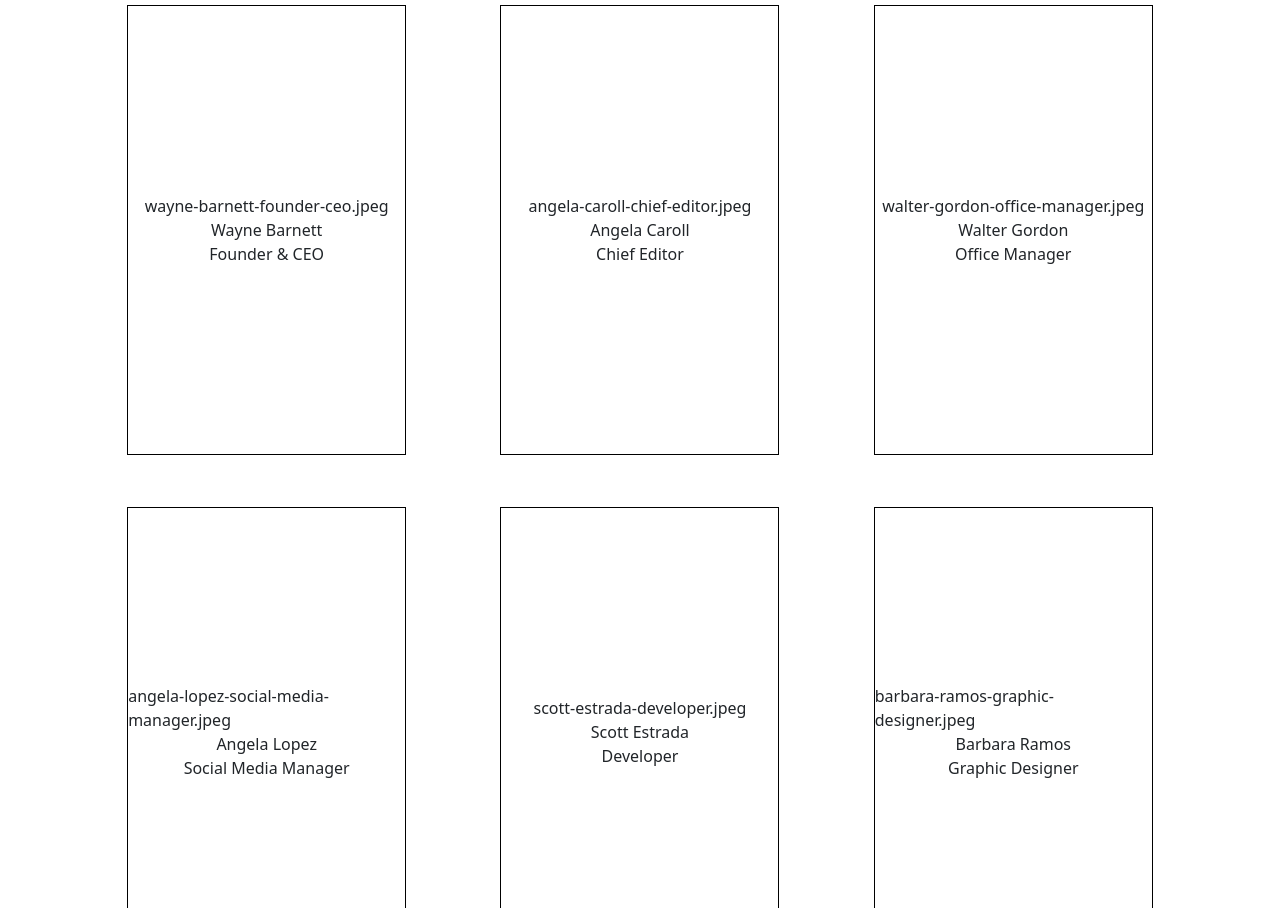
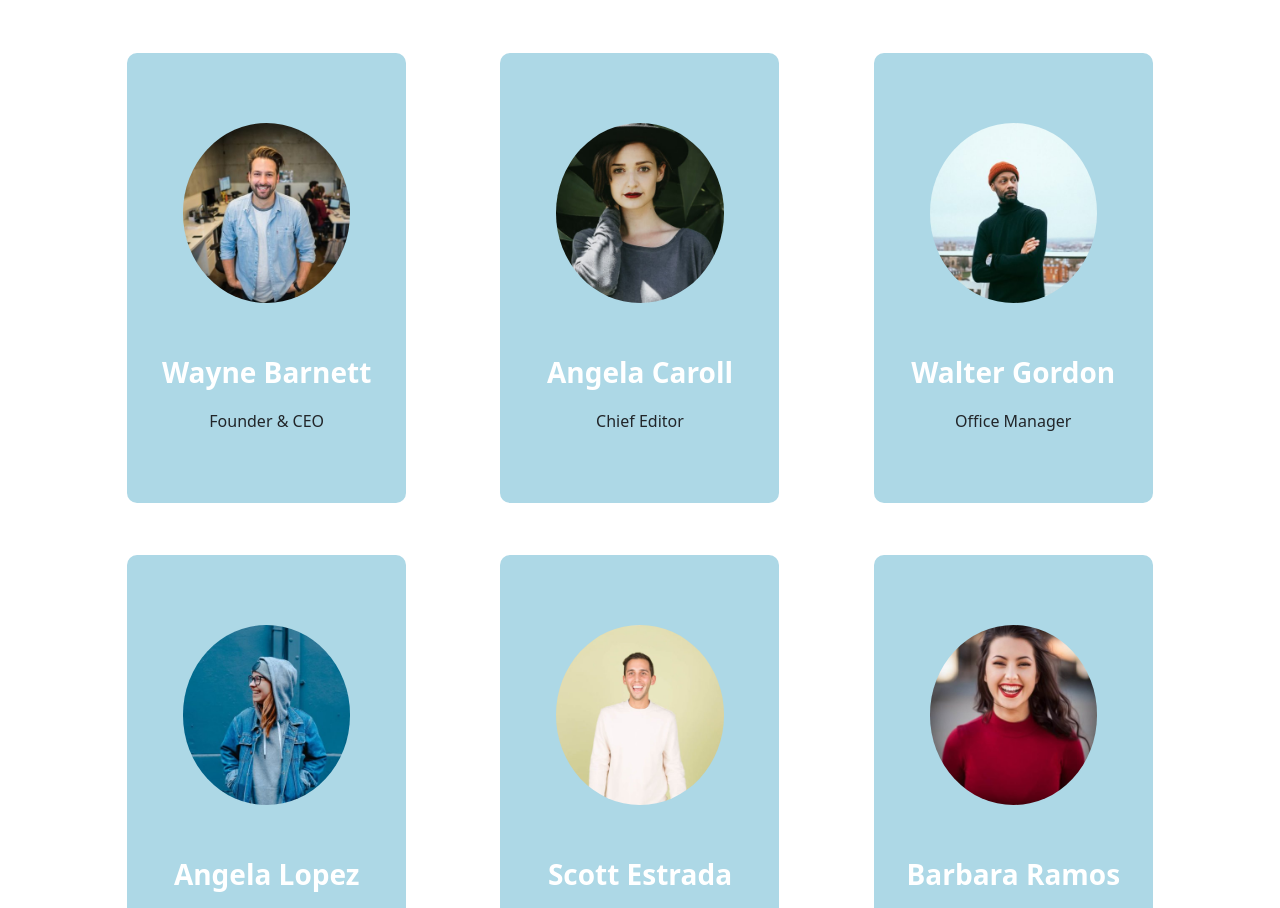
Before and after one commit to Mattia-Giorgetti/js-our-team, a plain HTML site: page index.html in a window 1280 px wide. Shown: the part 99-1007 px from the top of the page. Drawn offline with nearby package versions, Linux system fonts and the light colour scheme.

Commit message:
aggiunte immagini e stile

```diff
--- a/css/style.css
+++ b/css/style.css
@@ -1,6 +1,14 @@
 .css_card {
-    border: 1px solid black;
+    border-radius: 10px;
     height: 450px;
+    background-color: lightblue;
+}
+header {
+    background-color: dodgerblue;
+    color: white;
+}
+main {
+    padding-top: 3rem;
 }
 
 
@@ -10,3 +18,8 @@
     align-items: center;
     justify-content: center;
 }
+img {
+    width: 60%;
+    border-radius: 50%;
+    margin-bottom: 3rem;
+}
--- a/js/script.js
+++ b/js/script.js
@@ -1,4 +1,6 @@
 "use strict";
+
+// FUNZIONI
 
 function stampaConsole(){
 
@@ -7,63 +9,67 @@ function stampaConsole(){
              console.log(key + ': ' +  value[key]);
         }
     }
-
 }
 
 function creaCard(){
-    for(let i = 0; i < membersNum; i++){
+
+    for(let i = 0; i < team.length; i++){
+
         let myCard = document.createElement('div');
-        let cardImg = document.createElement('div');
+        let cardImg = document.createElement('img');
+        cardImg.src = 'img/' + team[i].image;
         let cardName = document.createElement('div');
+        cardName.classList.add('mb-3', 'fw-bolder', 'text-white','fs-3');
         let cardRole = document.createElement('div');
-        myCard.classList.add('css_card', 'col-lg-3','m-auto','my_flex', 'mb-5');
+        myCard.classList.add('css_card','col-lg-3','m-auto','my_flex', 'mb-5');
         myContainer.append(myCard);
-            myCard.append(cardImg)
-            myCard.append(cardName)
-            myCard.append(cardRole)
-            cardImg.append(team[i].image)
-            cardName.append(team[i].nome)
-            cardRole.append(team[i].ruolo)
+        myCard.append(cardImg);
+        myCard.append(cardName);
+        myCard.append(cardRole);
+        cardImg.append(team[i].image);
+        cardName.append(team[i].nome);
+        cardRole.append(team[i].ruolo);
     }
 }
 
-
+// VARIABILI
 
 const myContainer = document.getElementById('container');
-const membersNum = 6;
 
 const team = [
     {
         nome: 'Wayne Barnett',
         ruolo: 'Founder & CEO',
-        image: 'wayne-barnett-founder-ceo.jpeg',
+        image: 'wayne-barnett-founder-ceo.jpg',
     },
     {
         nome: 'Angela Caroll',
         ruolo: 'Chief Editor',
-        image: 'angela-caroll-chief-editor.jpeg',
+        image: 'angela-caroll-chief-editor.jpg',
 
     },
     {
         nome: 'Walter Gordon',
         ruolo: 'Office Manager',
-        image: 'walter-gordon-office-manager.jpeg',
+        image: 'walter-gordon-office-manager.jpg',
     },
     {
         nome: 'Angela Lopez',
         ruolo: 'Social Media Manager',
-        image: 'angela-lopez-social-media-manager.jpeg',
+        image: 'angela-lopez-social-media-manager.jpg',
     },
     {
         nome: 'Scott Estrada',
         ruolo: 'Developer',
-        image: 'scott-estrada-developer.jpeg',
+        image: 'scott-estrada-developer.jpg',
     },
     {
         nome: 'Barbara Ramos',
         ruolo: 'Graphic Designer',
-        image: 'barbara-ramos-graphic-designer.jpeg',
+        image: 'barbara-ramos-graphic-designer.jpg',
     }
 ];
+
+// INVOCO LE FUNZIONI
 stampaConsole();
 creaCard();
```
Also changed, not shown: index.html (+1 -0 lines).
